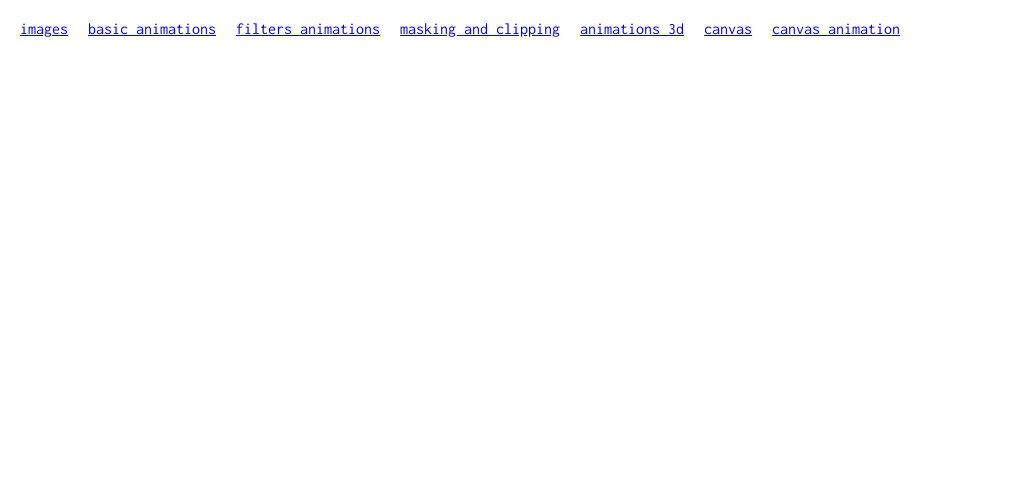
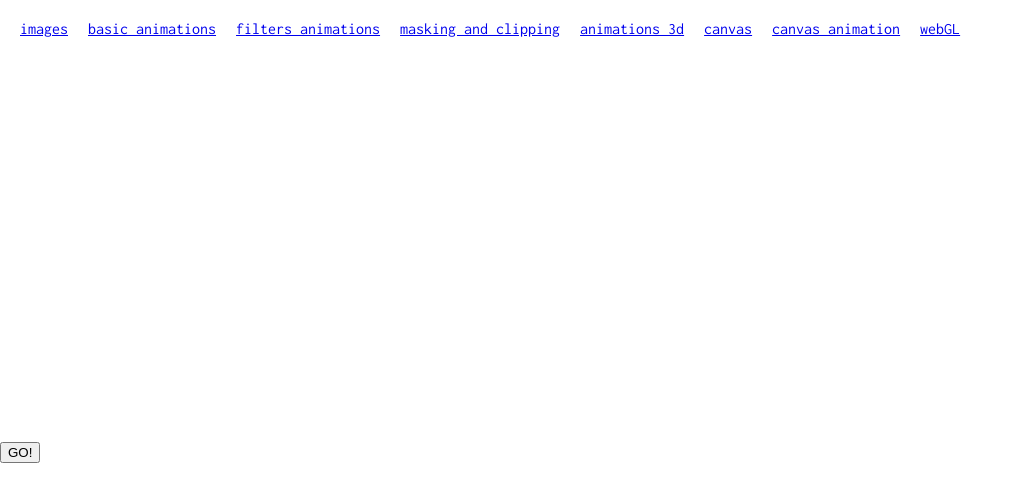
Before and after one commit to HellSquirrel/martians-animation, a React (Create React App) app: page /webgl in a window 1280 px wide. Shown: the top 502 px of the page, without its empty margins (0-1022 px from the left). Built offline with nearby package versions, Linux system fonts and the light colour scheme.

Commit message:
add collada webgl

```diff
--- a/package.json
+++ b/package.json
@@ -12,7 +12,8 @@
     "react-dom": "^16.8.5",
     "react-router-dom": "^5.0.0",
     "react-scripts": "2.1.8",
-    "tensor-flow": "^0.0.1"
+    "tensor-flow": "^0.0.1",
+    "three": "^0.103.0"
   },
   "scripts": {
     "start": "react-scripts start",
--- a/src/App.js
+++ b/src/App.js
@@ -7,6 +7,7 @@ import ClipAndMaskAnimations from "./ClipAndMaskAnimations";
 import ThreeDAnimations from "./ThreeDAnimations";
 import Canvas from "./Canvas";
 import CanvasAnimation from "./CanvasAnimation";
+import WebGL from "./WebGL";
 
 import "./App.css";
 
@@ -38,6 +39,9 @@ class App extends Component {
             <Link to="/canvasAnimation" className="link">
               canvas animation
             </Link>
+            <Link to="/webgl" className="link">
+              webGL
+            </Link>
           </div>
           <div>
             <Route path="/images" exact component={Images} />
@@ -55,6 +59,7 @@ class App extends Component {
             <Route path="/3dAnimations" exact component={ThreeDAnimations} />
             <Route path="/canvas" exact component={Canvas} />
             <Route path="/canvasAnimation" exact component={CanvasAnimation} />
+            <Route path="/webgl" component={WebGL} />
           </div>
         </BrowserRouter>
       </div>
--- /dev/null
+++ b/src/WebGL.js
@@ -0,0 +1,72 @@
+import React, { useRef } from "react";
+import classNames from "classnames/bind";
+import cs from "./WebGL.module.css";
+
+const THREE = require("three");
+
+const {
+  Scene,
+  PerspectiveCamera,
+  WebGLRenderer,
+  BoxGeometry,
+  MeshBasicMaterial,
+  Mesh,
+  DirectionalLight,
+  MeshStandardMaterial,
+  AmbientLight
+} = THREE;
+
+global.THREE = THREE;
+
+require("three/examples/js/loaders/ColladaLoader");
+
+const cx = classNames.bind(cs);
+
+const width = 400;
+const height = 400;
+
+const init = canvas => {
+  const scene = new Scene();
+  const camera = new PerspectiveCamera(45, 1, 0.1, 500);
+
+  const renderer = new WebGLRenderer({
+    canvas,
+    context: canvas.getContext("webgl2")
+  });
+  renderer.setSize(width, height);
+  renderer.setClearColor("#000");
+  const geometry = new BoxGeometry(1, 1, 1);
+  var material = new MeshStandardMaterial({ color: "white" });
+  var cube = new Mesh(geometry, material);
+  const light = new DirectionalLight("white", 1);
+  light.position.set(0, 0, 4);
+  scene.add(cube);
+  scene.add(light);
+  scene.add(new AmbientLight("white"));
+
+  const loader = new THREE.ColladaLoader();
+  loader.load("/model.dae", function(collada) {
+    scene.add(collada.scene);
+    camera.position.z = 25;
+
+    const animate = () => {
+      collada.scene.rotation.x = collada.scene.rotation.x + Math.PI * 0.002;
+      requestAnimationFrame(animate);
+      renderer.render(scene, camera);
+    };
+    animate();
+  });
+};
+
+const WebGL = () => {
+  const canvas = useRef(null);
+
+  return (
+    <React.Fragment>
+      <button onClick={() => init(canvas.current)}>GO!</button>
+      <canvas width={width} height={height} ref={canvas} />
+    </React.Fragment>
+  );
+};
+
+export default WebGL;
```
Also changed, not shown: src/TrueWebGL.js (added, +23 -0 lines), src/TrueWebGL.module.css (added), src/WebGL.module.css (added), 2 other files (tests, documents, lock files or other folders).
